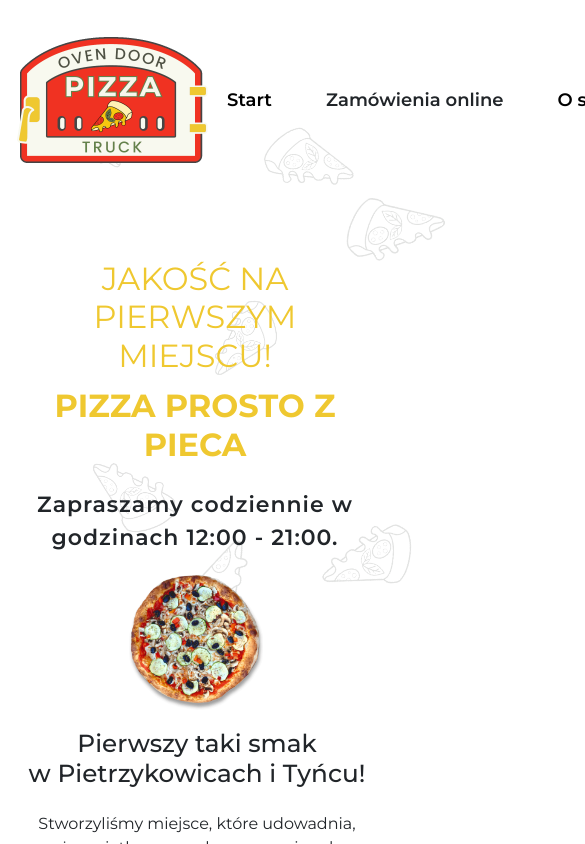
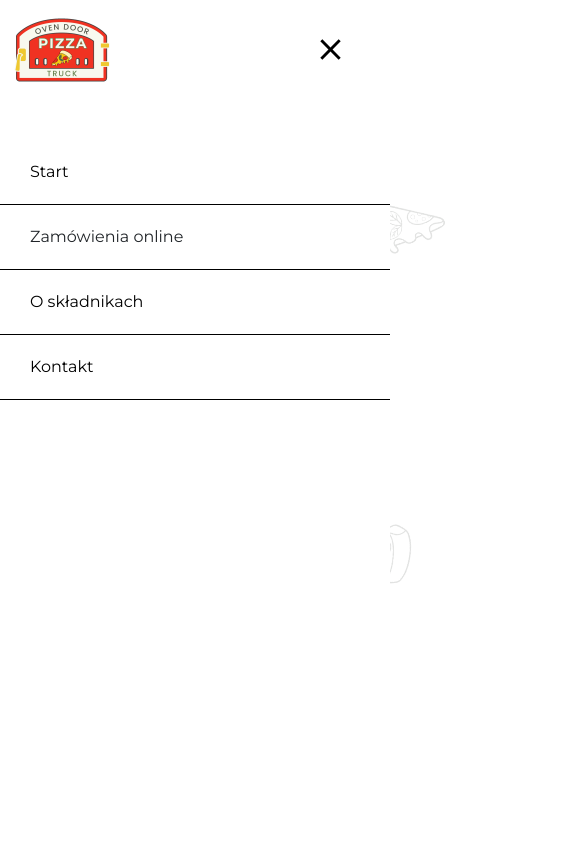
Before and after one commit to rezio3/ovendoor-website, a React (Vite) app: page / in a window 390 px wide. Shown: the top 844 px of the page, 585 px wide, since content can reach past the window. Built offline with nearby package versions, Linux system fonts and the light colour scheme.

Commit message:
add mobile navigation

```diff
--- a/src/App.tsx
+++ b/src/App.tsx
@@ -9,12 +9,27 @@ import { PIZZA_SLICES_TOP_BG } from "./utils/backgroundPizzaSlices";
 import IngredientsView from "./Pages/IngredientsView";
 import { routes } from "./utils/routes";
 import "bootstrap/dist/css/bootstrap.min.css";
+import { useMediaQuery } from "@mui/material";
+import NavBarMobile from "./Layout/NavbarMobile";
+import { useState } from "react";
+import MenuMobile from "./Layout/MenuMobile";
 
 function App() {
+  const isMobile = useMediaQuery("(max-width:991.98px)");
+  const [isMobileMenu, setIsMobileMenu] = useState(false);
+
+  const switchMenuMobile = () => {
+    setIsMobileMenu(!isMobileMenu);
+  };
+
   return (
     <BrowserRouter>
       <Background height="600px" pizzaSlices={PIZZA_SLICES_TOP_BG} />
-      <NavBar />
+      {isMobile ? (
+        <NavBarMobile switchMenuMobile={switchMenuMobile} />
+      ) : (
+        <NavBar />
+      )}
       <div className="page-wrapper wrapper">
         <Routes>
           <Route path={routes.start} element={<StartView />} />
@@ -23,6 +38,9 @@ function App() {
         </Routes>
       </div>
       <Footer />
+      {isMobile && (
+        <MenuMobile open={isMobileMenu} switchMenuMobile={switchMenuMobile} />
+      )}
     </BrowserRouter>
   );
 }
--- /dev/null
+++ b/src/Layout/MenuMobile.scss
@@ -0,0 +1,11 @@
+.menu-mobile {
+  background-color: #fff;
+
+  .navigation-btn-mobile {
+    padding: 20px 0;
+    padding-left: 30px;
+    width: 100%;
+    border-bottom: 1px solid black;
+    text-align: start;
+  }
+}
--- /dev/null
+++ b/src/Layout/MenuMobile.tsx
@@ -0,0 +1,70 @@
+import CloseIcon from "@mui/icons-material/Close";
+import OvenDoorImgLogo from "../media/ovendoor-logo.png";
+import "./MenuMobile.scss";
+import { NavLink } from "react-router";
+import { routes } from "../utils/routes";
+
+const MenuMobile = ({
+  open,
+  switchMenuMobile,
+}: {
+  open: boolean;
+  switchMenuMobile: () => void;
+}) => {
+  console.log(open);
+  console.log(switchMenuMobile);
+  if (open) {
+    return null;
+  }
+  return (
+    <div
+      className="menu-mobile fixed-top vw-100 vh-100"
+      style={{ zIndex: 9999 }}
+    >
+      <img
+        src={OvenDoorImgLogo}
+        alt="ovendoor-logo"
+        width={100}
+        className="position-absolute top-0 start-0"
+        style={{ marginLeft: 12 }}
+      />
+      <button
+        className="position-absolute top-0 end-0 p-4 mt-2"
+        style={{ marginRight: 18 }}
+        onClick={switchMenuMobile}
+      >
+        <CloseIcon fontSize="large" />
+      </button>
+      <div
+        className="w-100 h-100 d-flex flex-column "
+        style={{ marginTop: "140px" }}
+      >
+        <NavLink to={routes.start}>
+          <button onClick={switchMenuMobile} className="navigation-btn-mobile">
+            Start
+          </button>
+        </NavLink>
+        <a
+          href={routes.order}
+          target="_blank"
+          className="navigation-btn-mobile text-decoration-none text-reset"
+          onClick={switchMenuMobile}
+        >
+          Zamówienia online
+        </a>
+        <NavLink to={routes.ingredients}>
+          <button onClick={switchMenuMobile} className="navigation-btn-mobile">
+            O składnikach
+          </button>
+        </NavLink>
+        <NavLink to={routes.contact}>
+          <button onClick={switchMenuMobile} className="navigation-btn-mobile">
+            Kontakt
+          </button>
+        </NavLink>
+      </div>
+    </div>
+  );
+};
+
+export default MenuMobile;
--- /dev/null
+++ b/src/Layout/NavbarMobile.tsx
@@ -0,0 +1,21 @@
+import OvenDoorImgLogo from "../media/ovendoor-logo.png";
+import MenuIcon from "@mui/icons-material/Menu";
+import "./NavBar.scss";
+
+const NavBarMobile = ({
+  switchMenuMobile,
+}: {
+  switchMenuMobile: () => void;
+}) => {
+  return (
+    <div className="nav-bar-wrapper">
+      <img src={OvenDoorImgLogo} alt="ovendoor-logo" width={100} />
+
+      <button className="p-3" onClick={switchMenuMobile}>
+        <MenuIcon fontSize="large" />
+      </button>
+    </div>
+  );
+};
+
+export default NavBarMobile;
```
